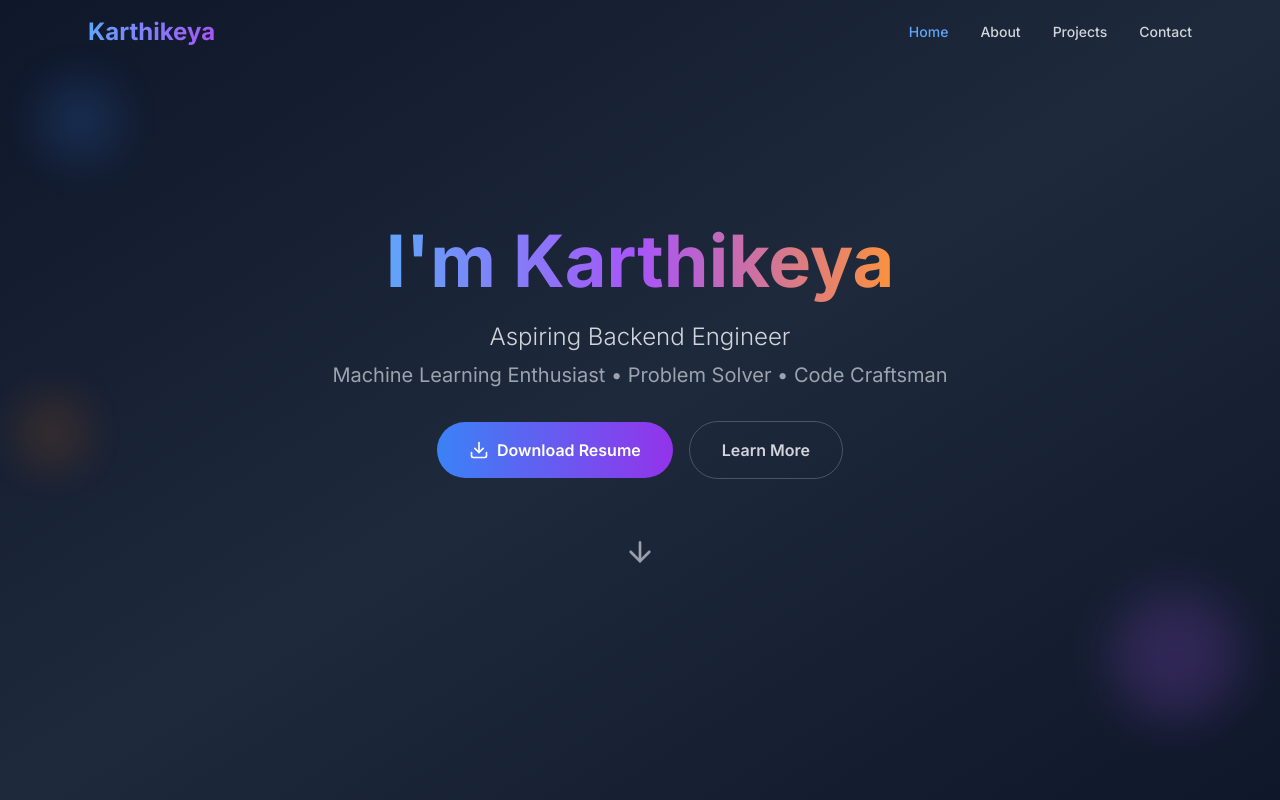
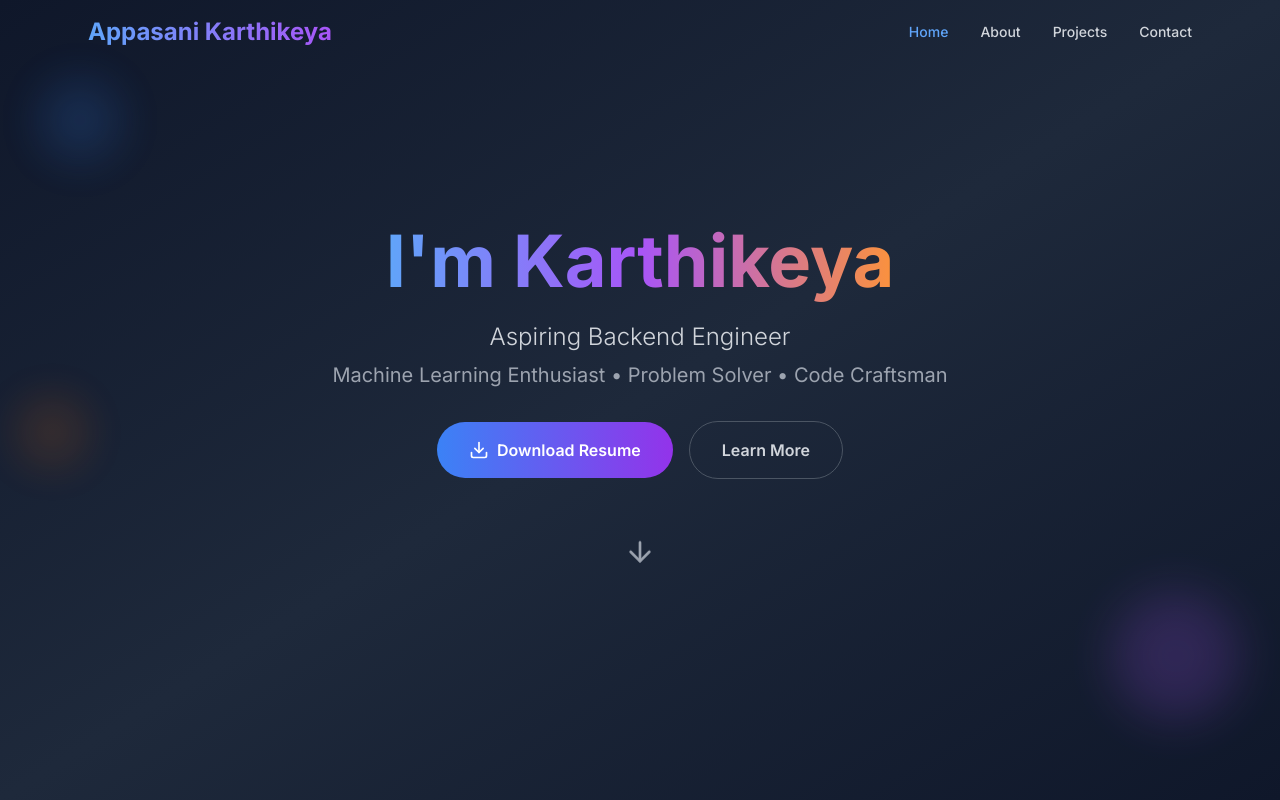
Before and after one commit to AppasaniKarthikeya/Personal_Portfolio, a React (Vite) app: page / in a window 1280 px wide. Shown: the top 800 px of the page. Built offline with nearby package versions, Linux system fonts and the light colour scheme.

Commit message:
Update Header.tsx

```diff
--- a/src/components/Header.tsx
+++ b/src/components/Header.tsx
@@ -39,7 +39,7 @@ export default function Header({ activeSection }: HeaderProps) {
       <div className="max-w-6xl mx-auto px-6 py-4">
         <div className="flex items-center justify-between">
           <div className="text-2xl font-bold bg-gradient-to-r from-blue-400 to-purple-500 bg-clip-text text-transparent">
-            Karthikeya
+            Appasani Karthikeya
           </div>
 
           {/* Desktop Navigation */}
```
